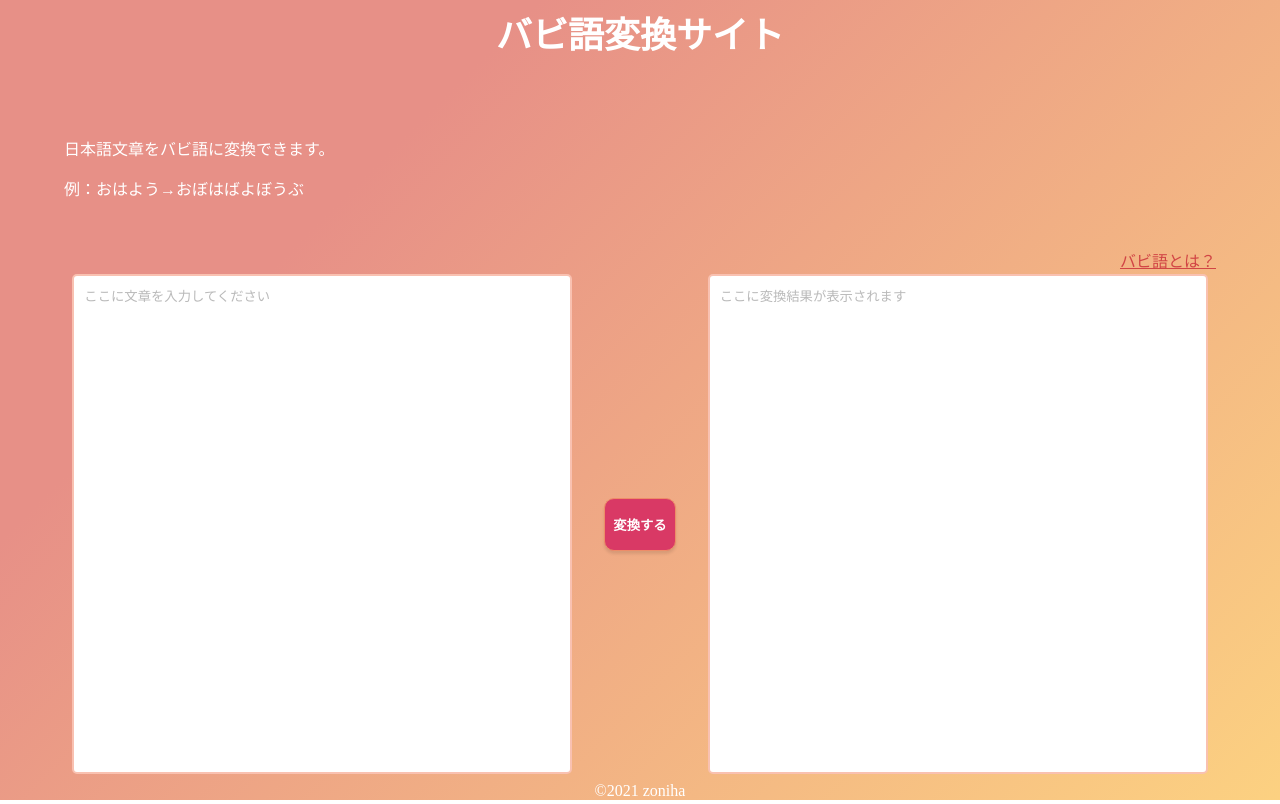
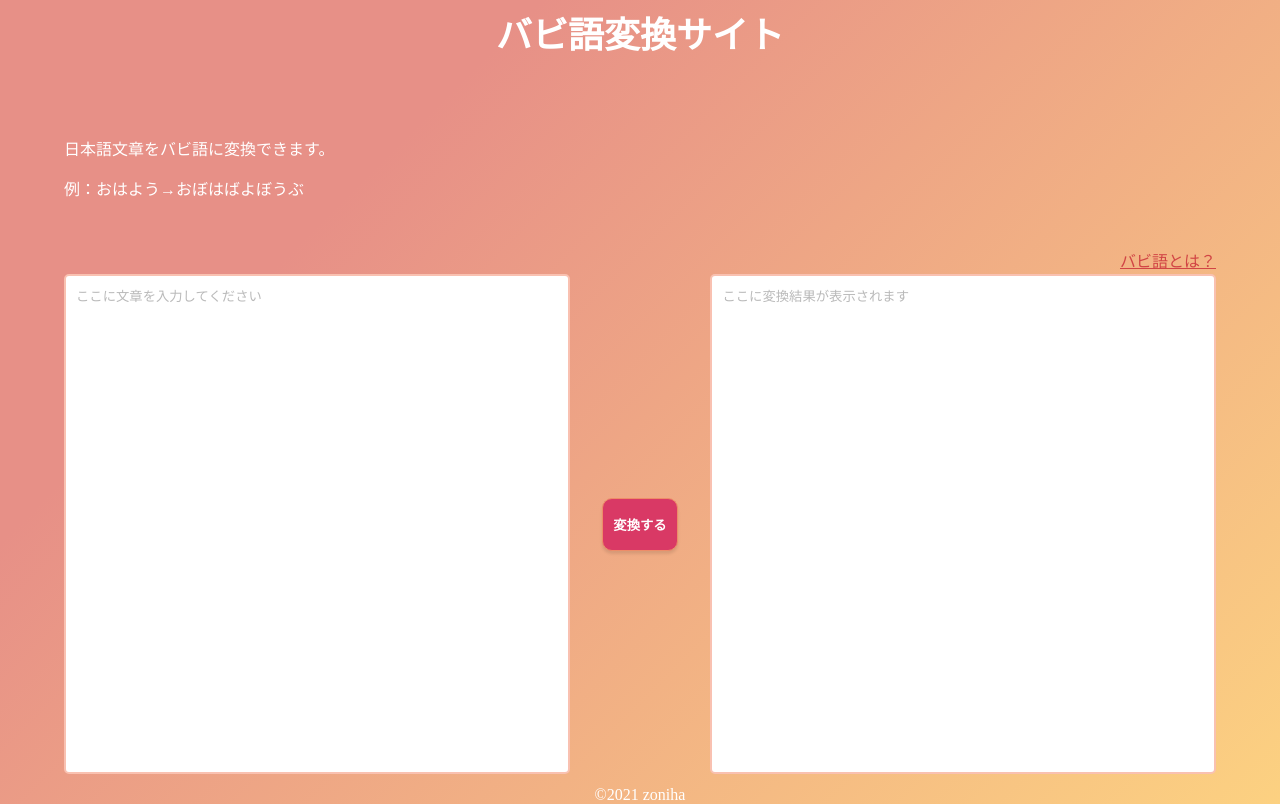
Before and after one commit to rerelurelu/babigo-v2, a React (Vite) app: page / in a window 1280 px wide. Built offline with nearby package versions, Linux system fonts and the light colour scheme.

Commit message:
🎨 layout: Fix footer position

```diff
--- a/src/components/PageFragments/InputField/InputField.tsx
+++ b/src/components/PageFragments/InputField/InputField.tsx
@@ -16,6 +16,7 @@ const StForm = styled.form`
     flex-direction: row;
     flex-wrap: nowrap;
     gap: 0px;
+    width: 100%;
   }
 `;
 
--- a/src/components/PageLayout/Layout/Layout.tsx
+++ b/src/components/PageLayout/Layout/Layout.tsx
@@ -8,6 +8,7 @@ const StMainContainer = styled.div`
   color: #ffffff;
   background: linear-gradient(315deg, #fcd181 0%, #e79087 74%);
   min-height: 100vh;
+  padding-bottom: 30px;
 `;
 
 const StTitle = styled.h1`
```
